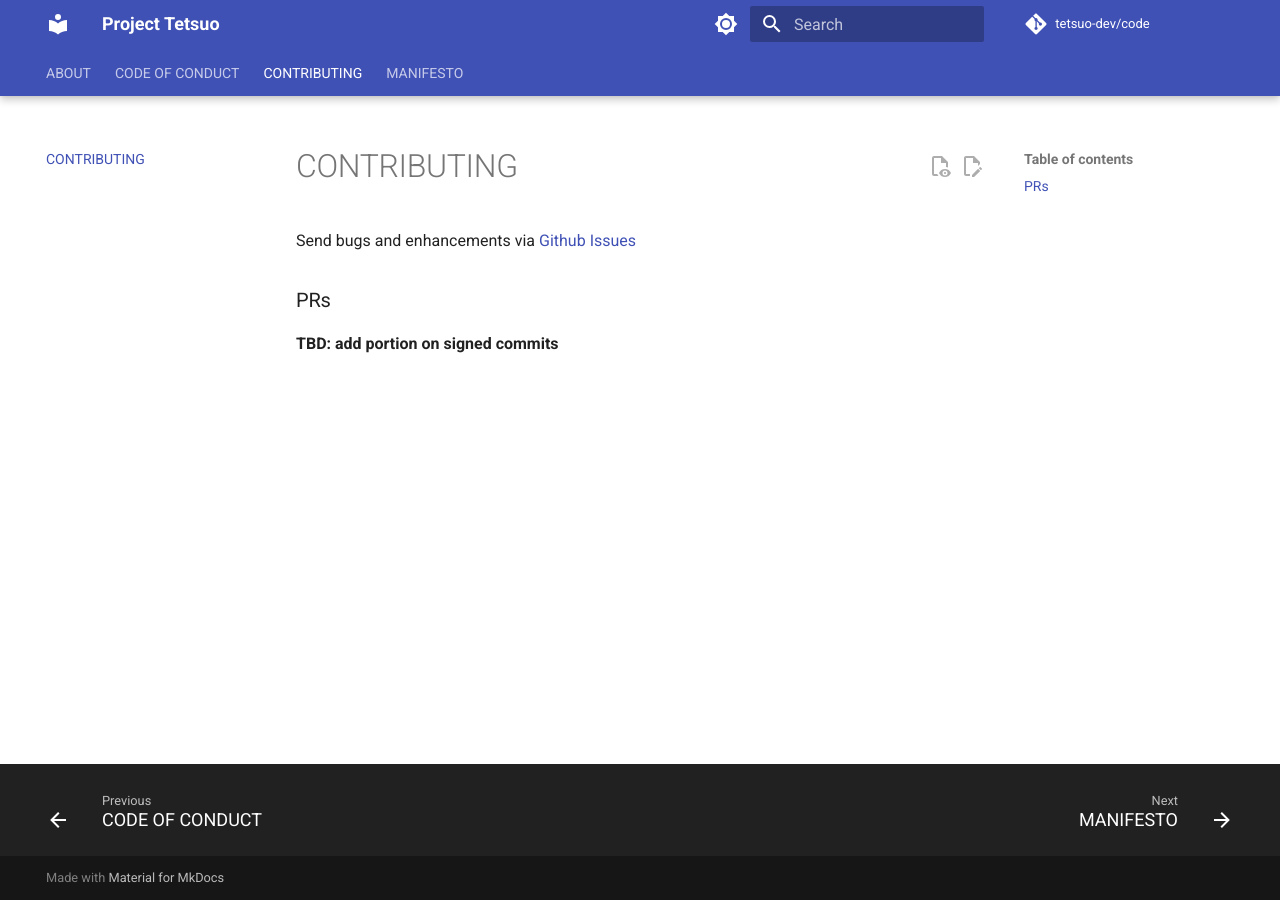
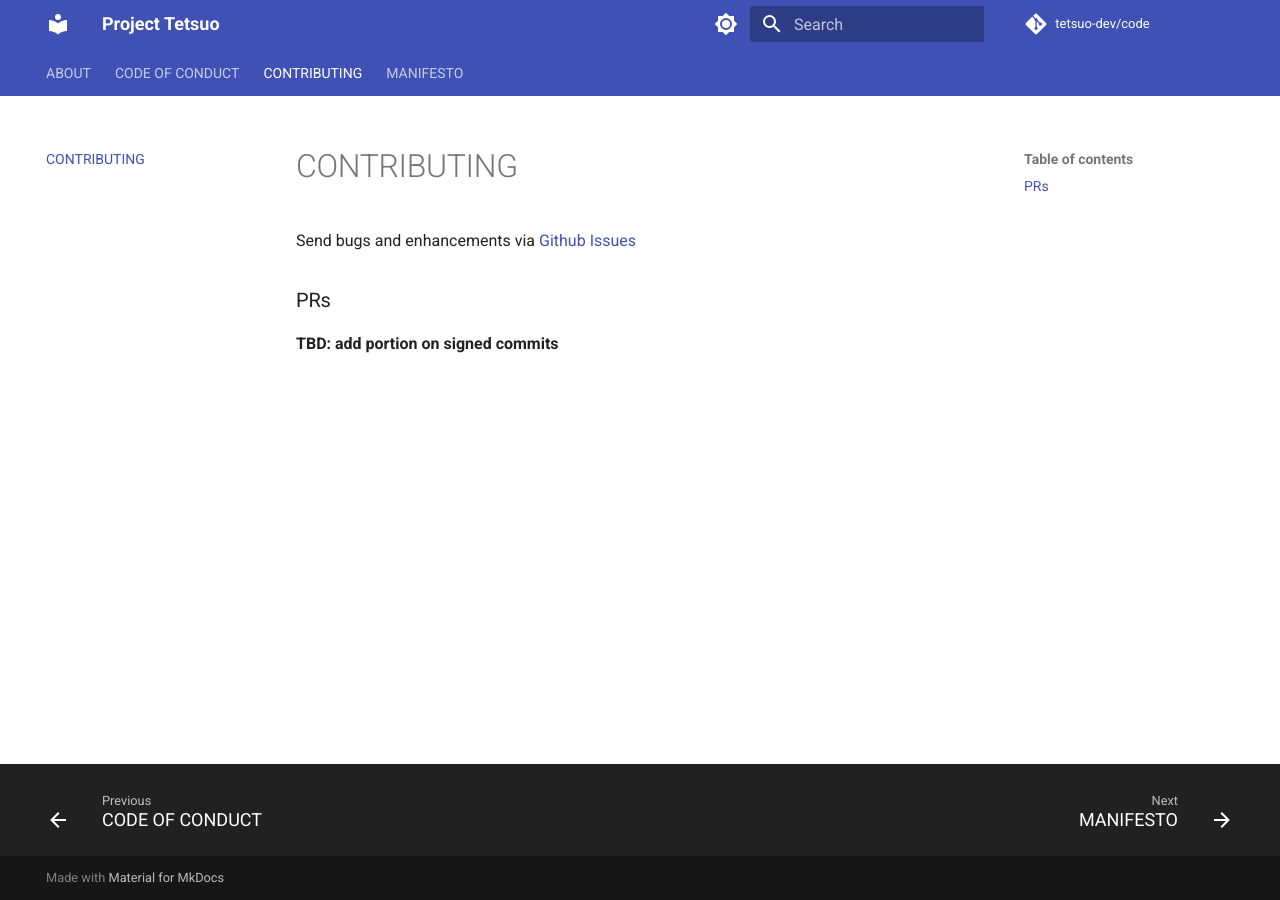
Before and after one commit to project-tetsuo/tetsuo.dev-website, an MkDocs documentation site: the page built from docs/contributing.md, in a window 1280 px wide. Built offline with MkDocs 1.6.1 and Material for MkDocs 9.7.7, drawn with Linux system fonts in a browser that asks for light colours; comment, search, counter and statistics services are not loaded.

Commit message:
update mkdocs

```diff
--- a/mkdocs.yml
+++ b/mkdocs.yml
@@ -7,15 +7,15 @@
 theme:
   name: material
   features:
-    - content.action.edit
-    - content.action.view
+    # - content.action.edit
+    # - content.action.view
     - search.suggest
     - search.highlight
     - search.share
     - header.autohide
     - navigation.tracking
     - navigation.tabs
-    - navigation.tabs.sticky
+    # - navigation.tabs.sticky
     - navigation.footer
   palette:
     # Palette toggle for light mode
```
